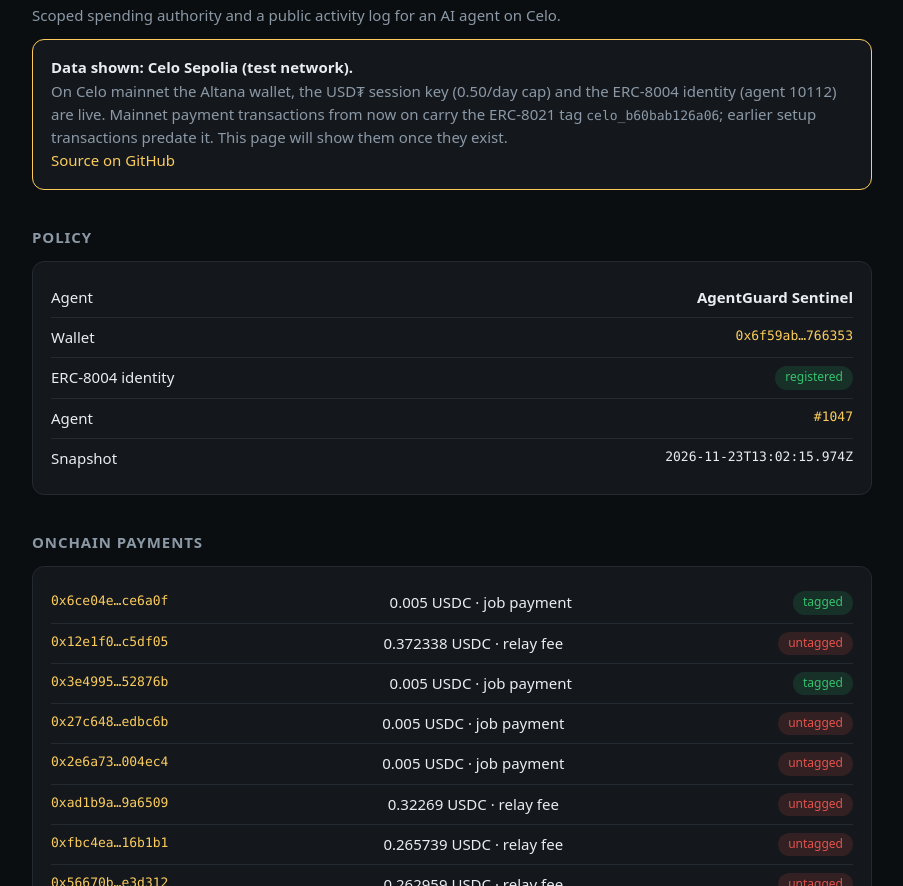
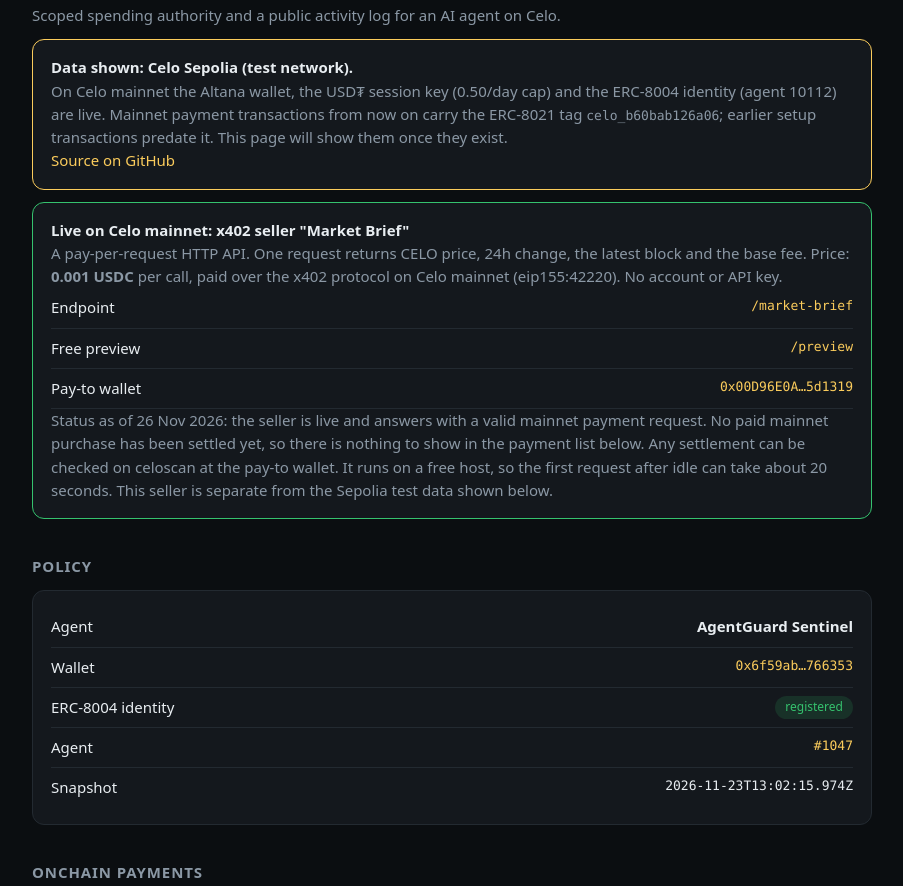
Before and after one commit to Jarvis-184/agentguard, a website: page docs/index.html in a window 1280 px wide. Shown: the part 66-952 px from the top of the page, without its empty margins (188-1091 px from the left). Drawn offline with Linux system fonts and the light colour scheme.

Commit message:
demo page: live Celo mainnet x402 seller card

```diff
--- a/docs/index.html
+++ b/docs/index.html
@@ -16,7 +16,7 @@
   .row { display:flex; justify-content:space-between; gap:12px; padding: 8px 0; border-bottom: 1px solid var(--line); }
   .row:last-child { border-bottom: 0; }
   .mono { font-family: ui-monospace, Menlo, monospace; font-size: 13px; word-break: break-all; }
-  .pill { font-size: 12px; padding: 2px 10px; border-radius: 999px; white-space: nowrap; }
+  .pill { font-size: 12px; padding: 2px 10px; border-radius: 999px; white-space: nowrap; flex-shrink: 0; align-self: center; }
   .ok { background: rgba(53,194,110,.14); color: var(--ok); }
   .no { background: rgba(229,83,75,.14); color: var(--no); }
   a { color: var(--accent); text-decoration: none; }
@@ -32,6 +32,15 @@
     <strong>Data shown: Celo Sepolia (test network).</strong>
     <p class="sub">On Celo mainnet the Altana wallet, the USD&#8366; session key (0.50/day cap) and the ERC-8004 identity (agent 10112) are live. Mainnet payment transactions from now on carry the ERC-8021 tag <span class="mono">celo_b60bab126a06</span>; earlier setup transactions predate it. This page will show them once they exist.</p>
     <p class="sub"><a href="https://github.com/Jarvis-184/agentguard">Source on GitHub</a></p>
+  </div>
+
+  <div class="card" style="border-color:#35c26e">
+    <strong>Live on Celo mainnet: x402 seller "Market Brief"</strong>
+    <p class="sub">A pay-per-request HTTP API. One request returns CELO price, 24h change, the latest block and the base fee. Price: <strong>0.001 USDC</strong> per call, paid over the x402 protocol on Celo mainnet (eip155:42220). No account or API key.</p>
+    <div class="row"><span>Endpoint</span><span class="mono"><a href="https://agentguard-brief.onrender.com/market-brief" target="_blank" rel="noopener">/market-brief</a></span></div>
+    <div class="row"><span>Free preview</span><span class="mono"><a href="https://agentguard-brief.onrender.com/preview" target="_blank" rel="noopener">/preview</a></span></div>
+    <div class="row"><span>Pay-to wallet</span><span class="mono"><a href="https://celoscan.io/address/0x00D96E0A1b77ff3f6EA5BF5Df1b5A177f75d1319" target="_blank" rel="noopener">0x00D96E0A&#8230;5d1319</a></span></div>
+    <p class="sub">Status as of 26 Nov 2026: the seller is live and answers with a valid mainnet payment request. No paid mainnet purchase has been settled yet, so there is nothing to show in the payment list below. Any settlement can be checked on celoscan at the pay-to wallet. It runs on a free host, so the first request after idle can take about 20 seconds. This seller is separate from the Sepolia test data shown below.</p>
   </div>
 
   <h2>Policy</h2>
```
